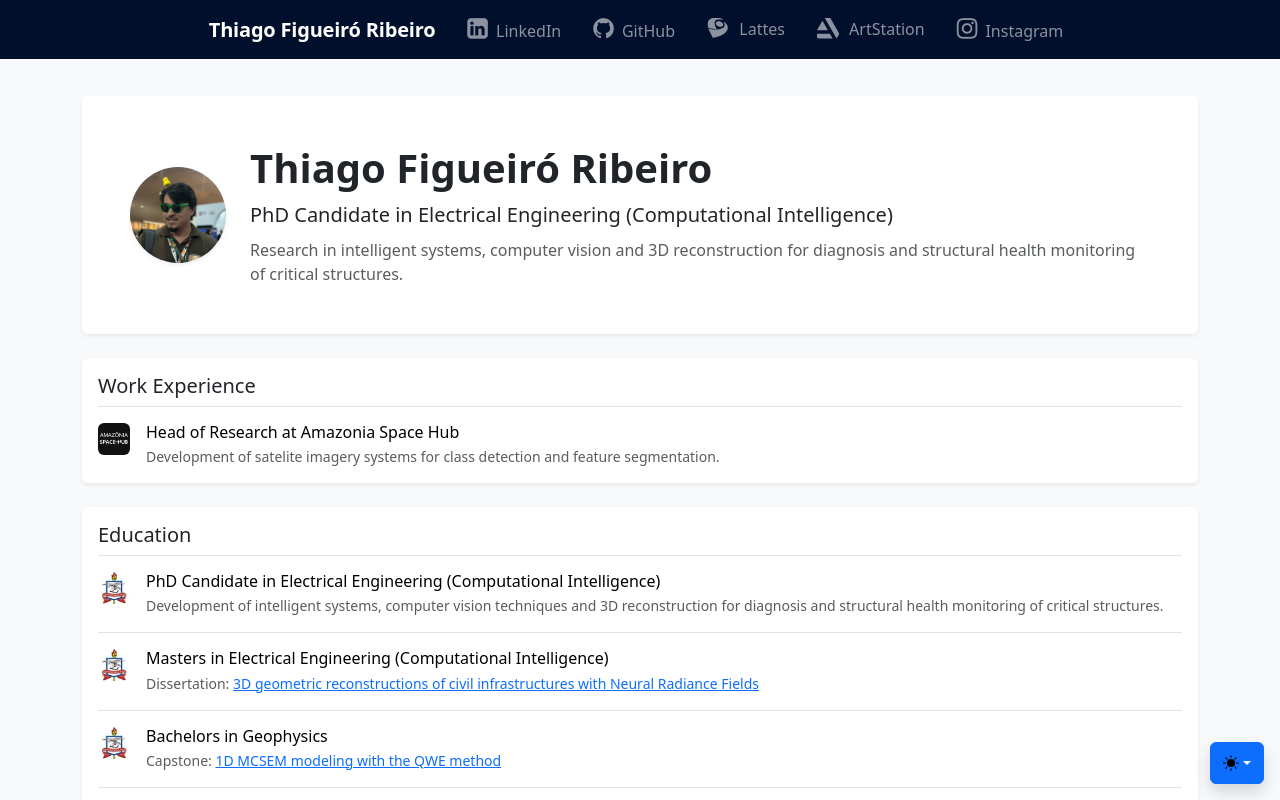
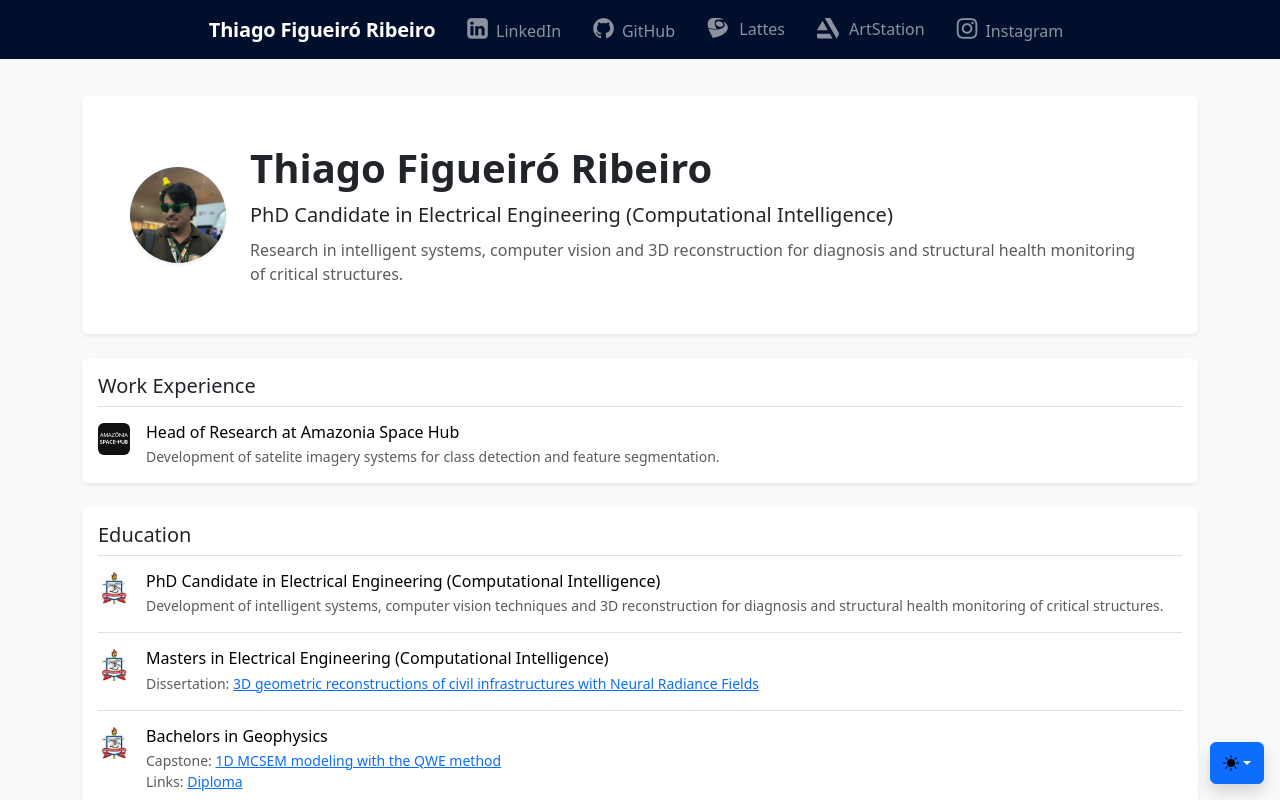
Before and after one commit to ThiagoFigueiroRibeiro/ThiagoFigueiroRibeiro.github.io, a plain HTML site: page index.html in a window 1280 px wide. Shown: the top 800 px of the page. Drawn offline with Linux system fonts and the light colour scheme.

Commit message:
link to the diploma of graduation

```diff
--- a/index.html
+++ b/index.html
@@ -356,6 +356,12 @@
               Capstone:
               <a href="https://github.com/ThiagoFigueiroRibeiro/MyPDFs/blob/main/Bachelor%27s_Capstone_Thiago.pdf" target="_blank" rel="noopener noreferrer" class="link-underline-hover">
                 1D MCSEM modeling with the QWE method
+              </a>
+            </p>
+            <p class="mb-0 small text-body-secondary">
+              Links:
+              <a href="https://github.com/ThiagoFigueiroRibeiro/MyPDFs/blob/main/diploma_gradua%C3%A7%C3%A3o.pdf" target="_blank" rel="noopener noreferrer" class="link-underline-hover">
+                Diploma
               </a>
             </p>
           </div>
```
